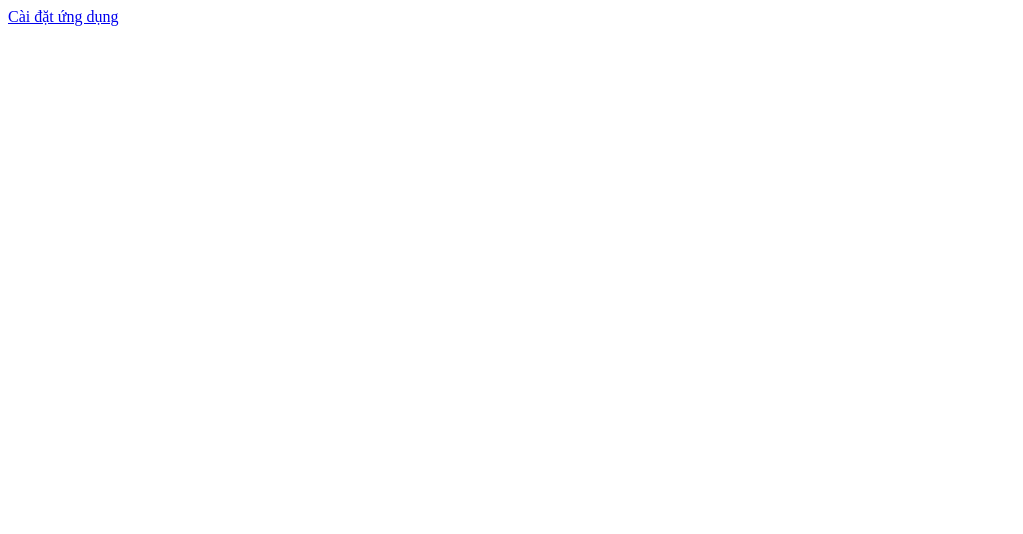
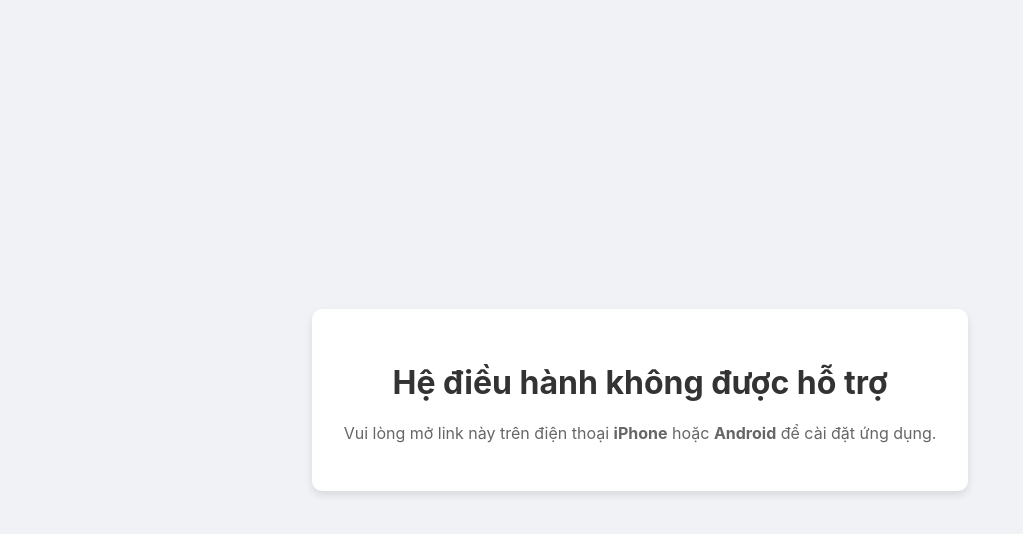
Before and after one commit to khang51403072/GalaxyMeOTA, a plain HTML site: page index.html in a window 1280 px wide. Shown: the whole page, without its empty margins (0-1023 px from the left). Drawn offline with Linux system fonts and the light colour scheme.

Commit message:
Update index.html
trang dơn load cho android và ios

```diff
--- a/index.html
+++ b/index.html
@@ -1,9 +1,57 @@
 <!DOCTYPE html>
 <html>
 <head>
-  <title>Cài đặt GalaxyMe</title>
+    <meta charset="UTF-8">
+    <meta name="viewport" content="width=device-width, initial-scale=1.0">
+    <title>Đang cài đặt GalaxyMe...</title>
+    <style>
+        body { font-family: -apple-system, BlinkMacSystemFont, "Segoe UI", Roboto, sans-serif; display: flex; justify-content: center; align-items: center; height: 100vh; margin: 0; background-color: #f0f2f5; text-align: center; }
+        .container { padding: 2rem; background-color: white; border-radius: 10px; box-shadow: 0 4px 8px rgba(0,0,0,0.1); }
+        h1 { color: #333; }
+        p { color: #666; }
+    </style>
 </head>
 <body>
-  <a href="itms-services://?action=download-manifest&url=https://galaxyme-worker.khang51403072.workers.dev/manifest.plist">Cài đặt ứng dụng</a>
+    <div class="container">
+        <h1 id="status-title">Đang chuẩn bị cài đặt...</h1>
+        <p id="status-message">Vui lòng chờ trong giây lát.</p>
+    </div>
+
+    <script>
+        // --- CẤU HÌNH ---
+        const workerUrl = 'https://galaxyme-worker.khang51403072.workers.dev';
+        const iosInstallUrl = `itms-services://?action=download-manifest&url=${workerUrl}/install/ios/latest`;
+        const androidInstallUrl = `${workerUrl}/install/android/latest`;
+        // ---------------
+
+        function detectOSAndRedirect() {
+            const userAgent = navigator.userAgent || navigator.vendor || window.opera;
+            const statusTitle = document.getElementById('status-title');
+            const statusMessage = document.getElementById('status-message');
+
+            // Phát hiện iOS (iPhone, iPad, iPod)
+            if (/iPad|iPhone|iPod/.test(userAgent) && !window.MSStream) {
+                statusTitle.innerText = 'Đang chuyển hướng đến cài đặt iOS...';
+                statusMessage.innerText = 'Nếu không có gì xảy ra, vui lòng đảm bảo bạn đang dùng Safari.';
+                window.location.href = iosInstallUrl;
+                return;
+            }
+
+            // Phát hiện Android
+            if (/android/i.test(userAgent)) {
+                statusTitle.innerText = 'Đang tải về file cài đặt Android...';
+                statusMessage.innerText = 'File APK sẽ tự động được tải về.';
+                window.location.href = androidInstallUrl;
+                return;
+            }
+
+            // Trường hợp còn lại (Desktop, etc.)
+            statusTitle.innerText = 'Hệ điều hành không được hỗ trợ';
+            statusMessage.innerHTML = 'Vui lòng mở link này trên điện thoại <strong>iPhone</strong> hoặc <strong>Android</strong> để cài đặt ứng dụng.';
+        }
+
+        // Chạy ngay khi trang được tải
+        window.onload = detectOSAndRedirect;
+    </script>
 </body>
 </html>
```
